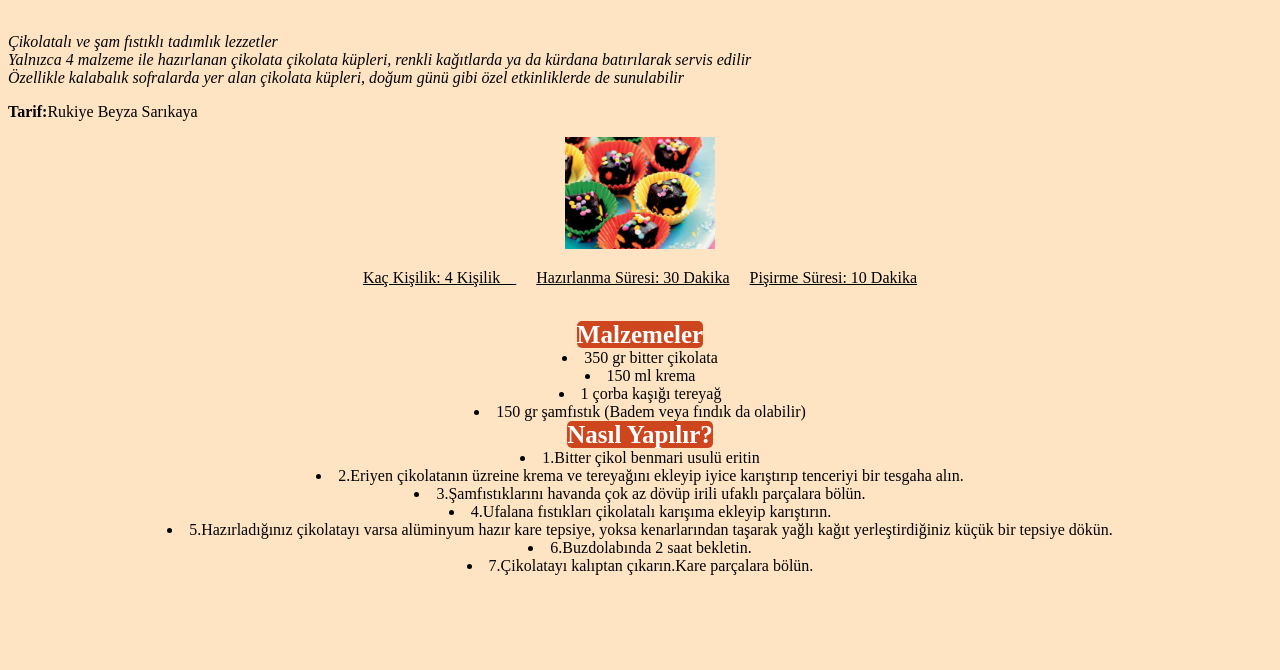
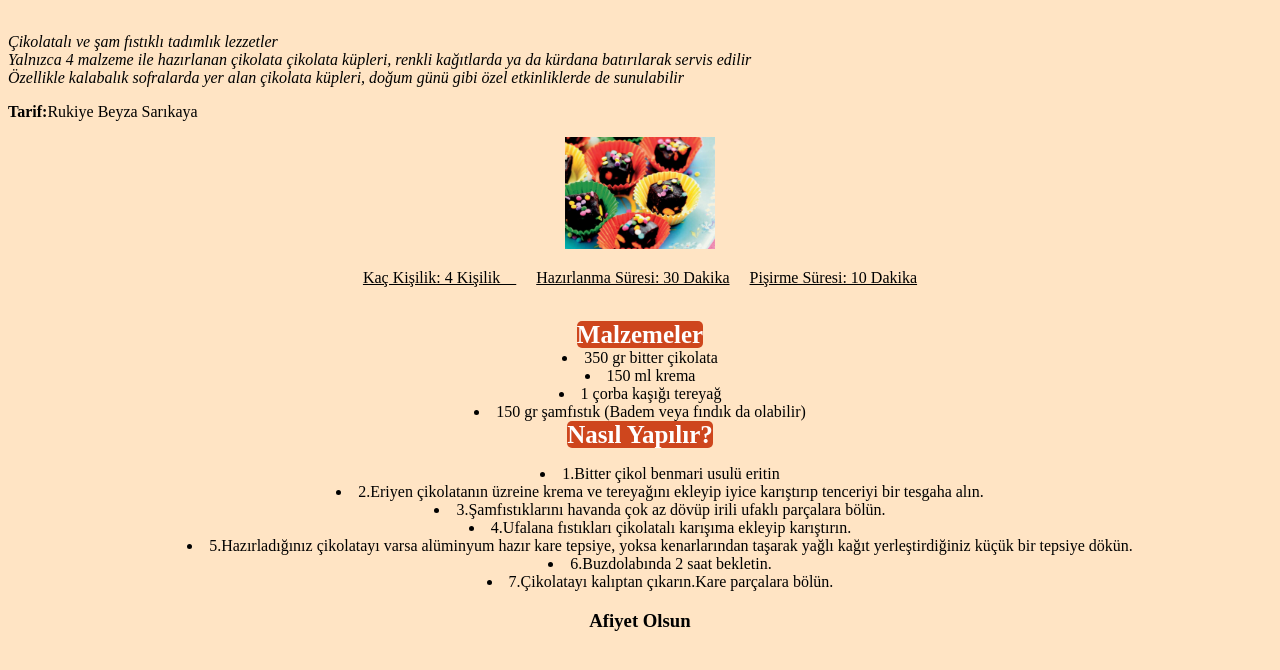
Before and after one commit to dognondr/test, a plain HTML site: page tarifler.html in a window 1280 px wide. Shown: the part 68-738 px from the top of the page. Drawn offline with Linux system fonts and the light colour scheme.

Commit message:
tarifler düzenlendi liste numaraları pozisyonu ayarlandı

```diff
--- a/tarifler.html
+++ b/tarifler.html
@@ -53,6 +53,7 @@
 </aside>
 <aside style="text-align: center;">
     <span id="NasılYapılır"><strong style="background-color: rgb(206, 70, 29);color: rgb(255, 255, 255);border-radius: 5px ; font-size: 25px;">Nasıl Yapılır?</strong>
+    <ul style="list-style-position: inside;">
         <li>1.Bitter çikol benmari usulü eritin</li>
         <li>2.Eriyen çikolatanın üzreine krema ve tereyağını ekleyip iyice karıştırıp tenceriyi bir tesgaha alın. </li>
         <li>3.Şamfıstıklarını havanda çok az dövüp irili ufaklı parçalara  bölün.</li>
@@ -60,11 +61,14 @@
         <li>5.Hazırladığınız çikolatayı varsa alüminyum hazır kare tepsiye, yoksa kenarlarından taşarak yağlı kağıt yerleştirdiğiniz küçük bir tepsiye dökün.</li>
         <li>6.Buzdolabında 2 saat bekletin.</li>
         <li>7.Çikolatayı kalıptan çıkarın.Kare parçalara bölün.</li>
+    </ul>
     </span>
 
 </aside>
 
-
+<aside>
+    <h3 style="text-align: center;">Afiyet Olsun</h3>
+</aside>
 
 
 
```
